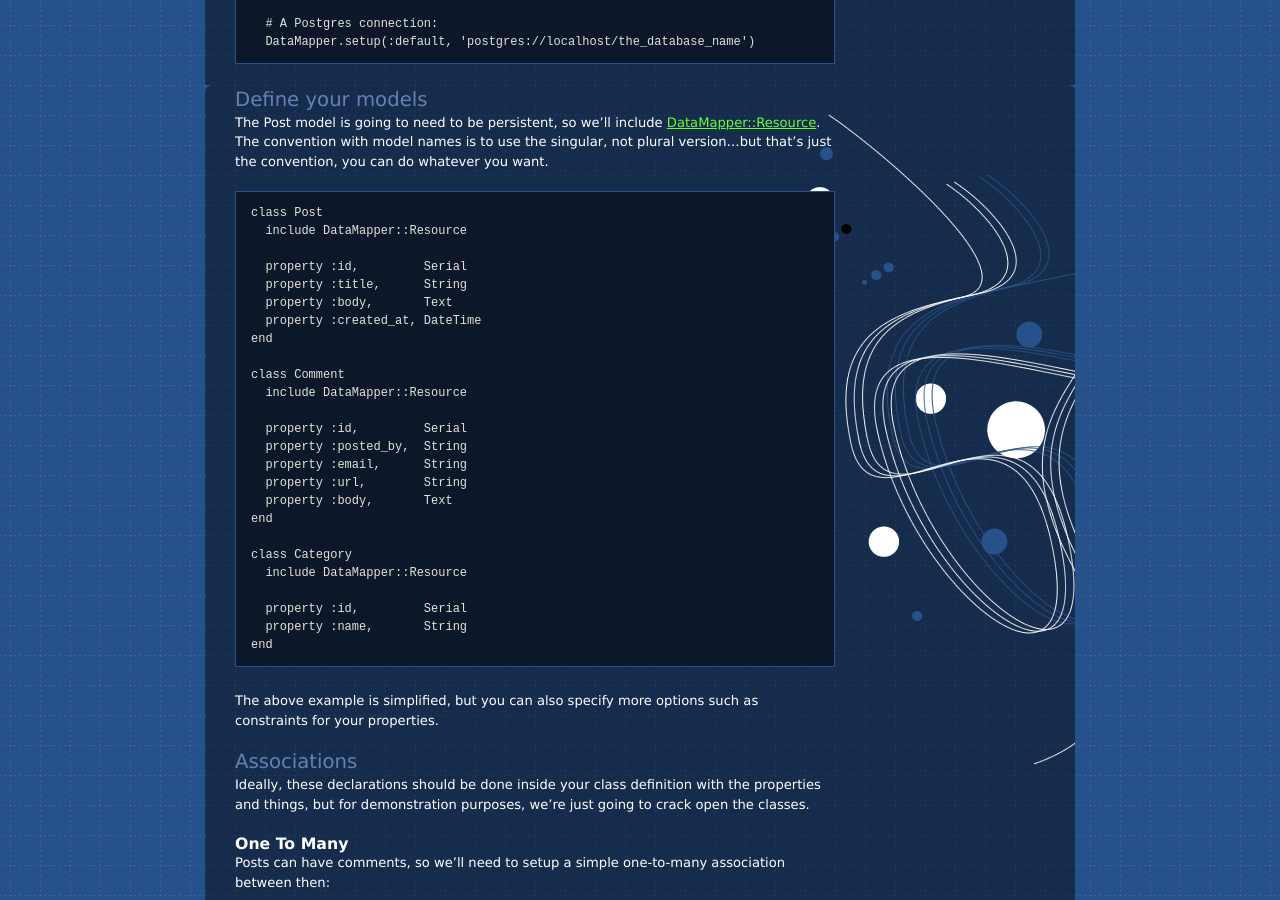
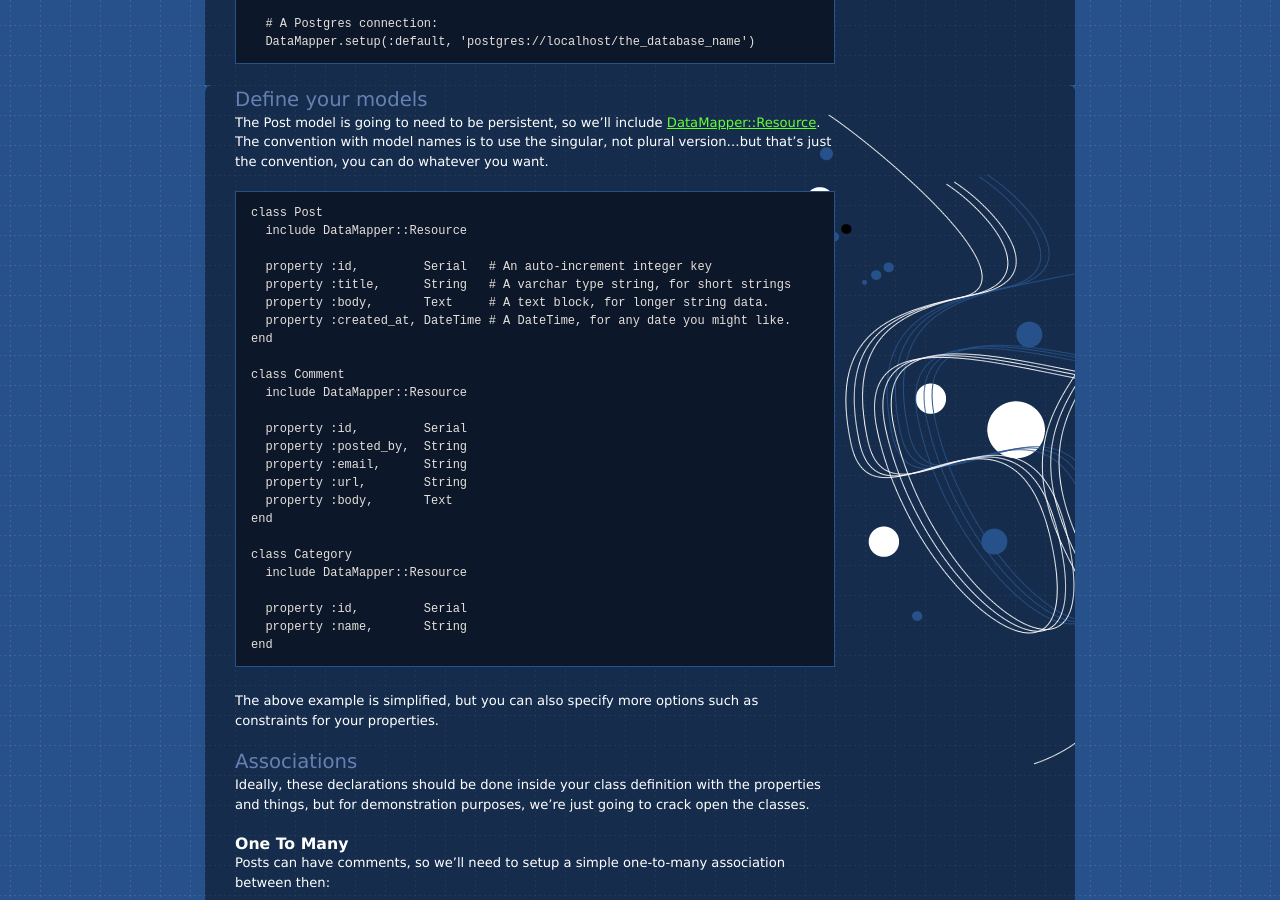
Before and after one commit to datamapper/datamapper.github.com, a Jekyll site: the page built from getting-started.markdown, in a window 1280 px wide and 900 px high, scrolled down 994 px. Built offline with Jekyll 4.4.1, drawn with Linux system fonts in a browser that asks for light colours.

Commit message:
Added explanatory comments to the first model

```diff
--- a/getting-started.markdown
+++ b/getting-started.markdown
@@ -73,10 +73,10 @@ whatever you want.
 class Post
   include DataMapper::Resource
 
-  property :id,         Serial
-  property :title,      String
-  property :body,       Text
-  property :created_at, DateTime
+  property :id,         Serial   # An auto-increment integer key
+  property :title,      String   # A varchar type string, for short strings
+  property :body,       Text     # A text block, for longer string data.
+  property :created_at, DateTime # A DateTime, for any date you might like.
 end
 
 class Comment
```
